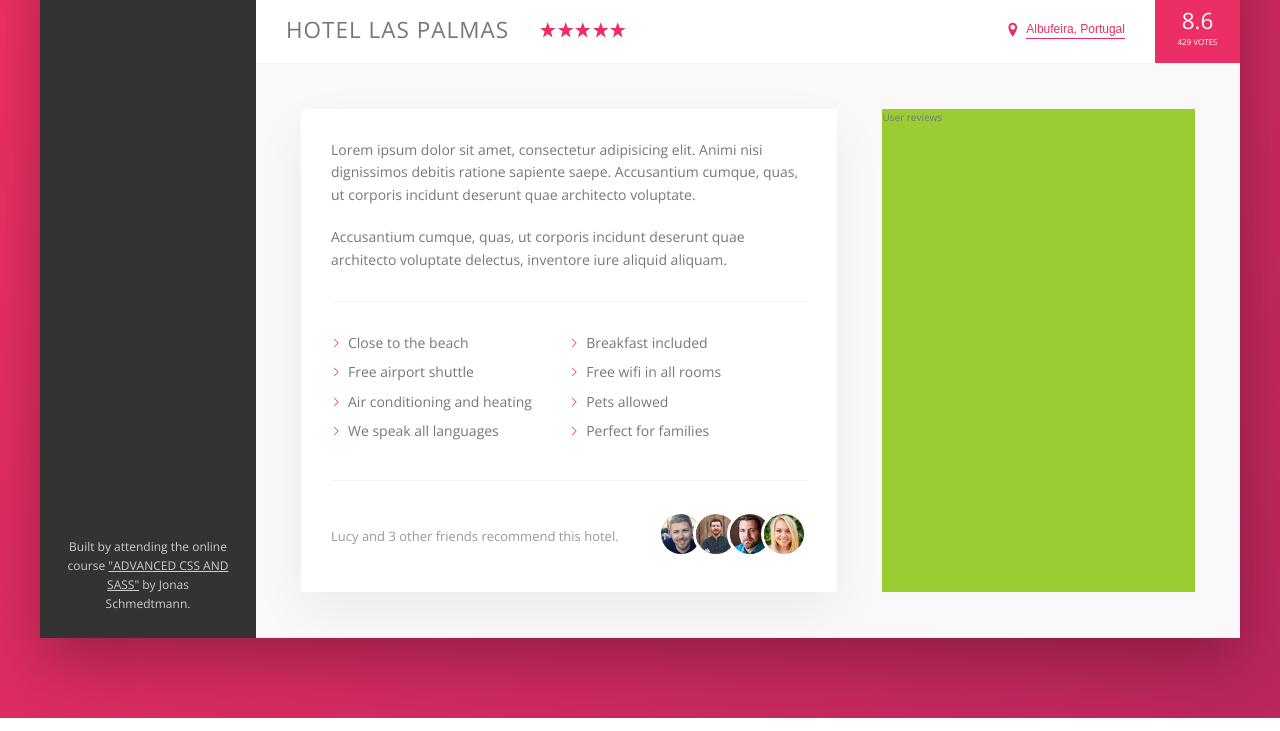
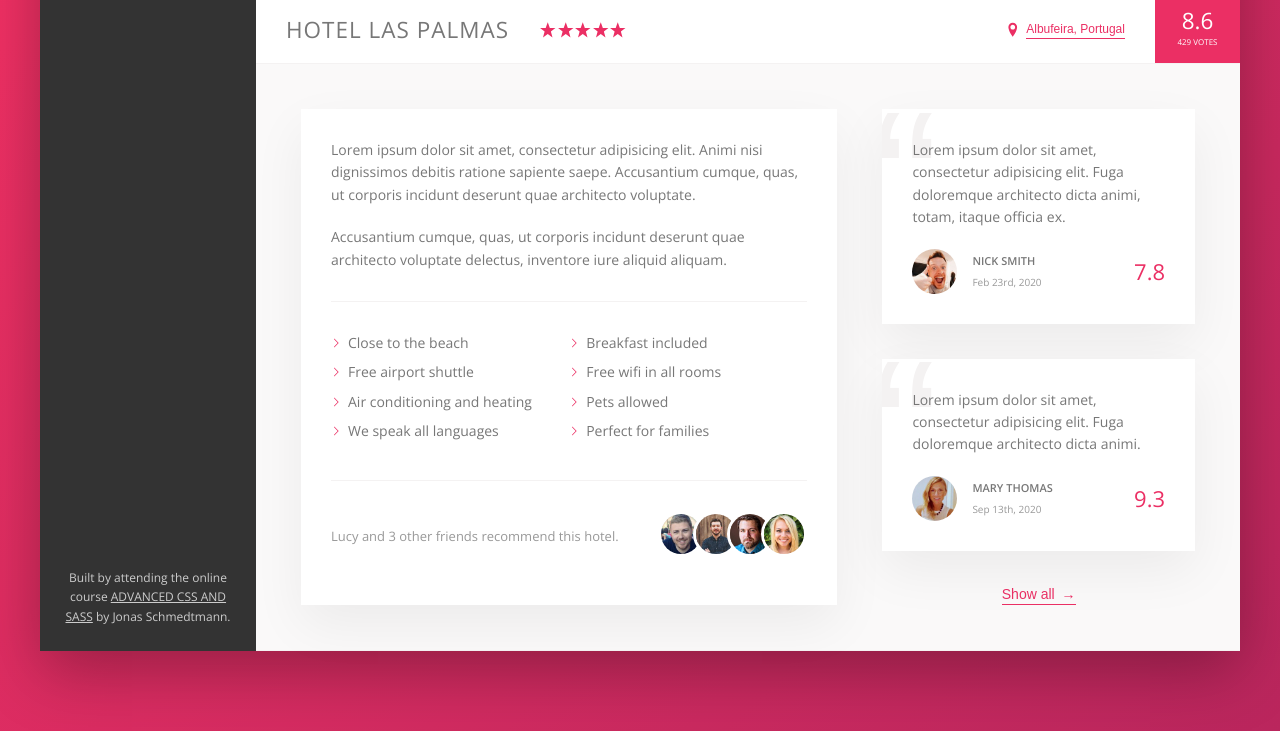
Before and after one commit to Jascha-Biederstedt/trillo, a website: page index.html in a window 1280 px wide. Shown: the part 538-1269 px from the top of the page. Drawn offline with nearby package versions, Linux system fonts and the light colour scheme.

Commit message:
Build the user reviews section

```diff
--- a/index.html
+++ b/index.html
@@ -86,7 +86,7 @@
 
                     <div class="legal">
                         Built by attending the online course
-                        <a href="https://www.udemy.com/course/advanced-css-and-sass/">"Advanced CSS and SASS"</a>
+                        <a href="https://www.udemy.com/course/advanced-css-and-sass/">Advanced CSS and SASS</a>
                         by Jonas Schmedtmann.
                     </div>
                 </nav>
@@ -173,7 +173,36 @@
                         </div>
 
                         <div class="user-reviews">
-                            User reviews
+                            <figure class="review">
+                                <blockquote class="review__text">
+                                    Lorem ipsum dolor sit amet, consectetur adipisicing elit.
+                                    Fuga doloremque architecto dicta animi, totam, itaque officia ex.
+                                </blockquote>
+                                <figcaption class="review__user">
+                                    <img src="img/user-1.jpg" alt="User 1" class="review__photo">
+                                    <div class="review__user-box">
+                                        <p class="review__user-name">Nick Smith</p>
+                                        <p class="review__user-date">Feb 23rd, 2020</p>
+                                    </div>
+                                    <div class="review__rating">7.8</div>
+                                </figcaption>
+                            </figure>
+                            <figure class="review">
+                                <blockquote class="review__text">
+                                    Lorem ipsum dolor sit amet, consectetur adipisicing elit.
+                                    Fuga doloremque architecto dicta animi.
+                                </blockquote>
+                                <figcaption class="review__user">
+                                    <img src="img/user-2.jpg" alt="User 2" class="review__photo">
+                                    <div class="review__user-box">
+                                        <p class="review__user-name">Mary Thomas</p>
+                                        <p class="review__user-date">Sep 13th, 2020</p>
+                                    </div>
+                                    <div class="review__rating">9.3</div>
+                                </figcaption>
+                            </figure>
+
+                            <button class="btn-inline">Show all <span>&rarr;</span></button>
                         </div>
                     </div>
                 </main>
--- a/sass/_components.scss
+++ b/sass/_components.scss
@@ -281,8 +281,17 @@
     cursor: pointer;
     transition: all .2s;
 
+    & span {
+        margin-left: 3px;
+        transition: margin-left .2s;
+    }
+
     &:hover {
         color: var(--color-grey-dark-1);
+
+        & span {
+            margin-left: 8px;
+        }
     }
 
     &:focus {
@@ -370,3 +379,66 @@
         }
     }
 }
+
+// REVIEWS
+
+.review {
+    background-color: #fff;
+    box-shadow: var(--shadow-light);
+    padding: 3rem;
+    margin-bottom: 3.5rem;
+    position: relative;
+    overflow: hidden;
+
+    &::before {
+        content: "\201C";
+        position: absolute;
+        top: -2.75rem;
+        left: -1rem;
+        font-size: 20rem;
+        color: var(--color-grey-light-2);
+        line-height: 1;
+        font-family: sans-serif;
+        z-index: 1;
+    }
+
+    &__text {
+        margin-bottom: 2rem;
+        position: relative;
+        z-index: 10;
+    }
+
+    &__user {
+        display: flex;
+        align-items: center;
+    }
+
+    &__photo {
+        height: 4.5rem;
+        width: 4.5rem;
+        border-radius: 50%;
+        margin-right: 1.5rem;
+    }
+
+    &__user-box {
+        margin-right: auto;
+    }
+
+    &__user-name {
+        font-size: 1.1rem;
+        font-weight: 600;
+        text-transform: uppercase;
+        margin-bottom: .4rem;
+    }
+
+    &__user-date {
+        font-size: 1rem;
+        color: var(--color-grey-dark-3);
+    }
+
+    &__rating {
+        color: var(--color-primary);
+        font-size: 2.2rem;
+        font-weight: 300;
+    }
+}
--- a/sass/_layout.scss
+++ b/sass/_layout.scss
@@ -34,6 +34,7 @@
 }
 
 .detail {
+    font-size: 1.4rem;
     display: flex;
     padding: 4.5rem;
     background-color: var(--color-grey-light-1);
@@ -41,7 +42,6 @@
 }
 
 .description {
-    font-size: 1.4rem;
     background-color: #fff;
     box-shadow: var(--shadow-light);
     padding: 3rem;
@@ -50,6 +50,9 @@
 }
 
 .user-reviews {
-    background-color: yellowgreen;
     flex: 1;
+
+    display: flex;
+    flex-direction: column;
+    align-items: center;
 }
```
Also changed, not shown: css/style.css.
